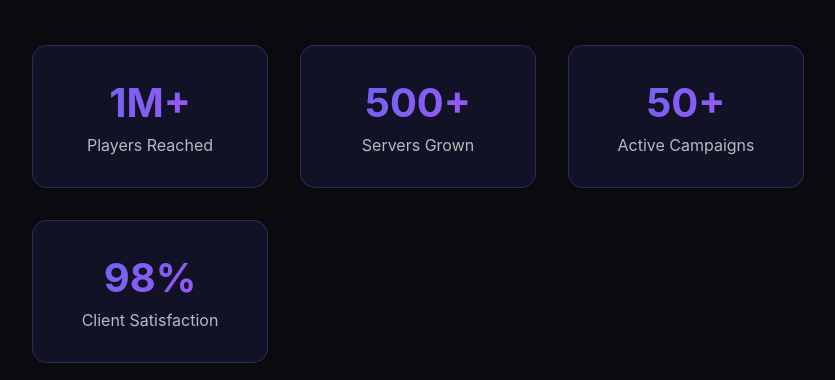
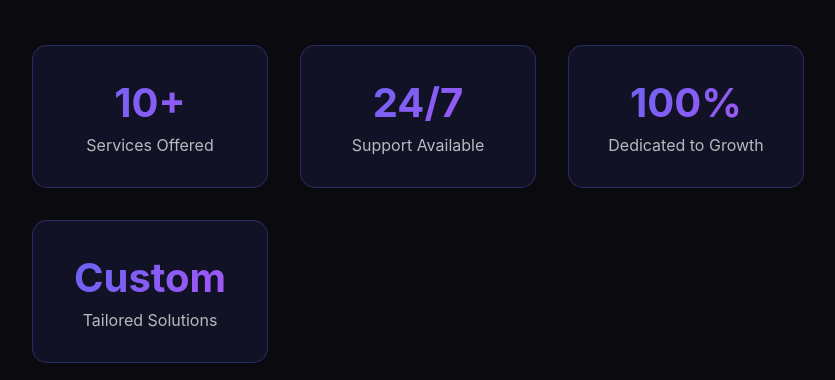
Before and after one commit to bilaljaber0/wslide-gameagency, a plain HTML site: page about.html in a window 1280 px wide. Shown: the part 878-1258 px from the top of the page, without its empty margins (222-1057 px from the left). Drawn offline with Linux system fonts and the light colour scheme.

Commit message:
Updated facts

```diff
--- a/about.html
+++ b/about.html
@@ -282,20 +282,20 @@
 
         <div class="stats-grid">
             <div class="stat-box">
-                <h3>1M+</h3>
-                <p>Players Reached</p>
+                <h3>10+</h3>
+                <p>Services Offered</p>
             </div>
             <div class="stat-box">
-                <h3>500+</h3>
-                <p>Servers Grown</p>
+                <h3>24/7</h3>
+                <p>Support Available</p>
             </div>
             <div class="stat-box">
-                <h3>50+</h3>
-                <p>Active Campaigns</p>
+                <h3>100%</h3>
+                <p>Dedicated to Growth</p>
             </div>
             <div class="stat-box">
-                <h3>98%</h3>
-                <p>Client Satisfaction</p>
+                <h3>Custom</h3>
+                <p>Tailored Solutions</p>
             </div>
         </div>
 
```
Also changed, not shown: index.html (+6 -6 lines).
